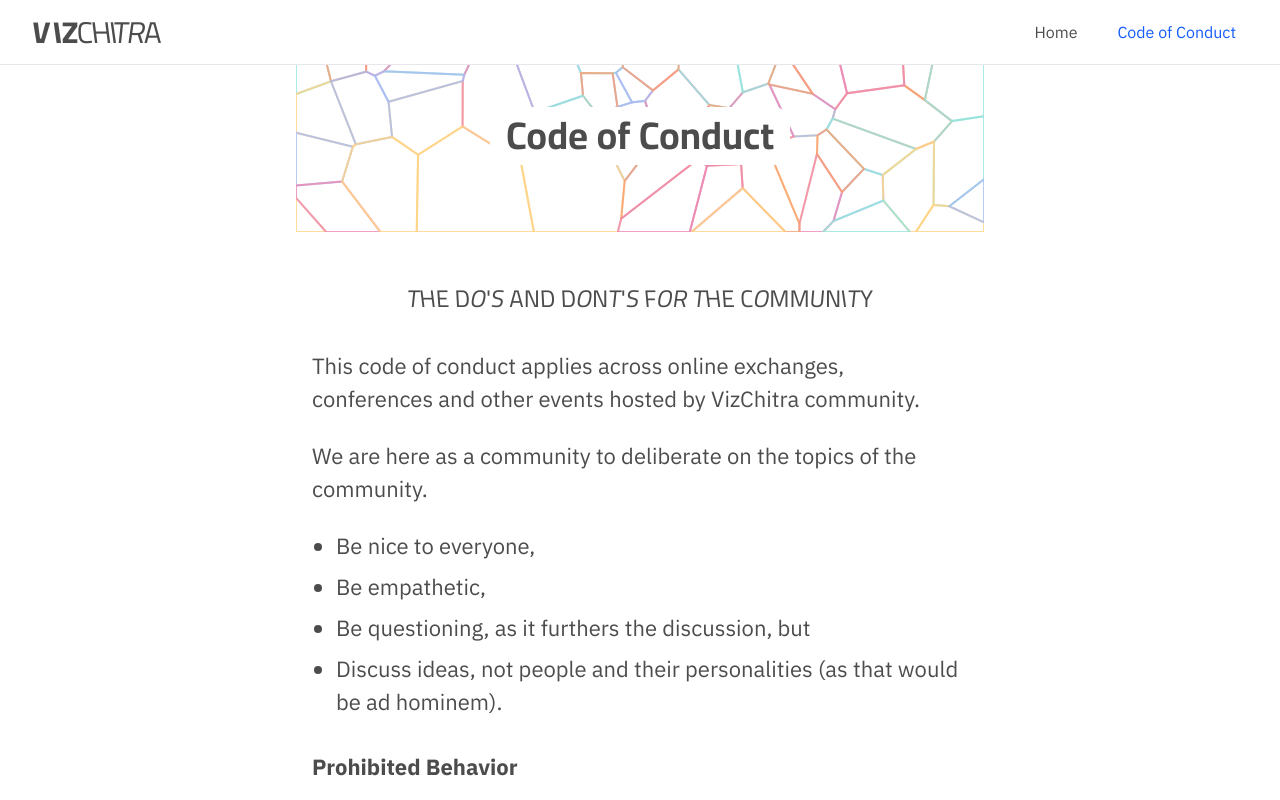
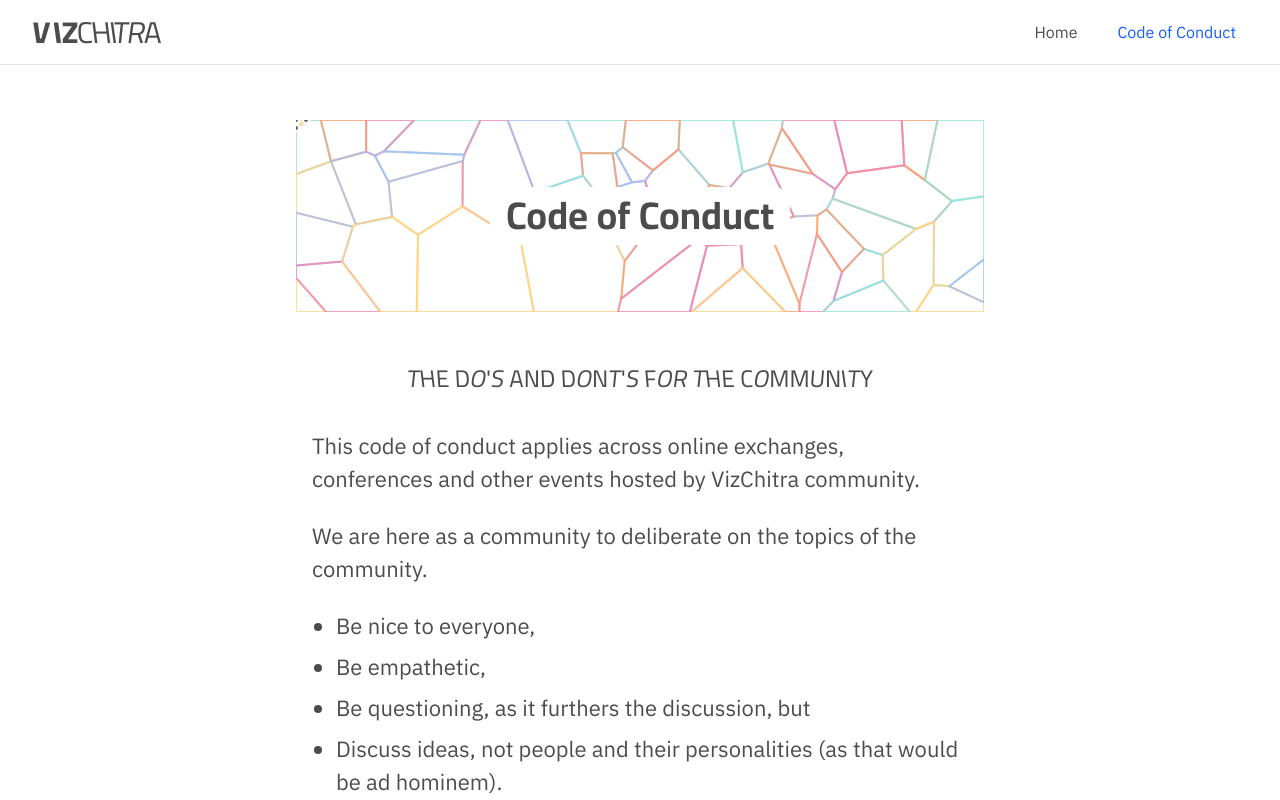
Before and after one commit to vizchitra/vizchitra.github.io, a SvelteKit app: page /code-of-conduct in a window 1280 px wide. Shown: the top 800 px of the page. Built offline with nearby package versions, Linux system fonts and the light colour scheme.

Commit message:
fix: fixes direct linking, closes #55 (#56)

```diff
--- a/src/lib/components/PageHeader.svelte
+++ b/src/lib/components/PageHeader.svelte
@@ -3,7 +3,7 @@
 	export let title: string;
 </script>
 
-<div class="relative h-48">
+<div class="relative mt-20 h-48">
 	<BannerPolygon staticBanner={true} />
 	<div class="absolute inset-0 flex items-center justify-center">
 		<h1 class="font-display rounded-2xl bg-white px-4 text-[2rem] font-bold">{title}</h1>
--- a/src/routes/+layout.ts
+++ b/src/routes/+layout.ts
@@ -2,9 +2,9 @@ import { redirect } from '@sveltejs/kit';
 import { redirects } from '$lib/config/redirects';
 
 export async function load({ url }) {
-	const pathname = url.pathname.replace(/^\//, ''); // Remove leading slash
+	const pathname = url.pathname.replace(/^\//, '');
 
-	if (pathname in redirects) {
+	if (pathname && pathname in redirects) {
 		return redirect(301, redirects[pathname]);
 	}
 }
--- /dev/null
+++ b/src/routes/code-of-conduct/+page.ts
@@ -0,0 +1 @@
+export const prerender = true;
```
